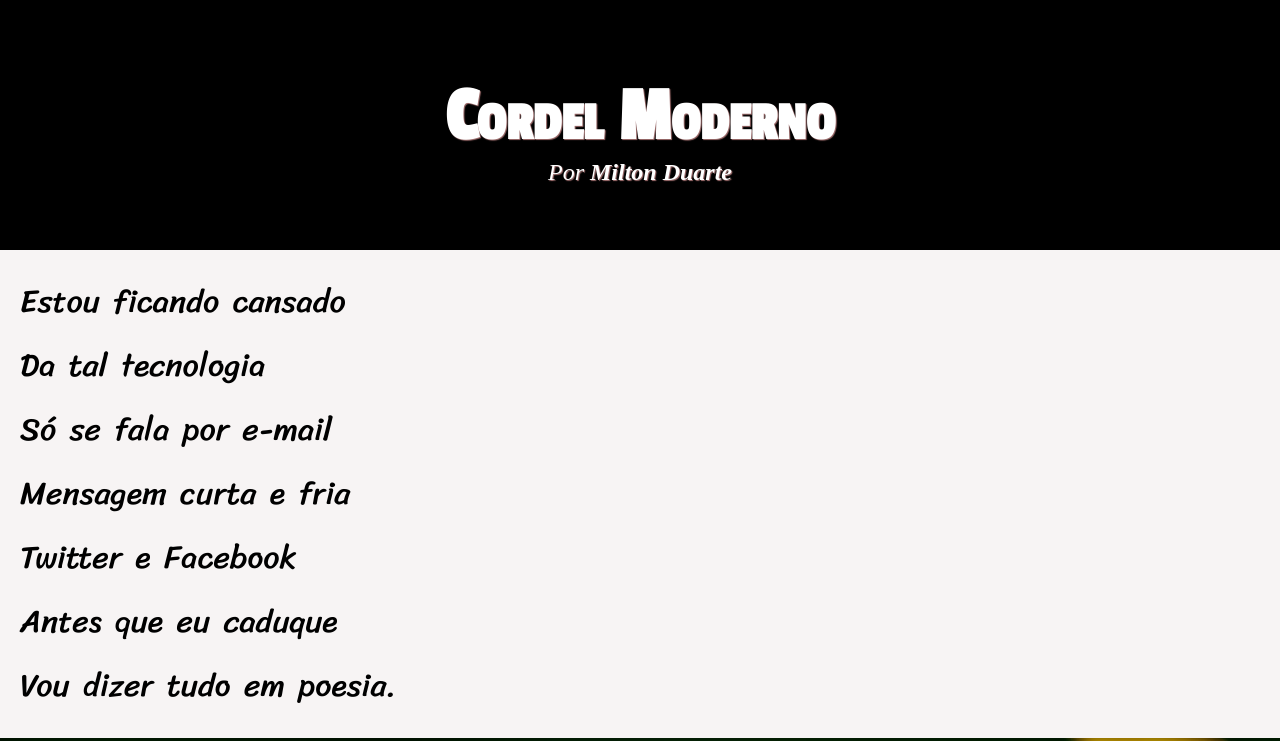
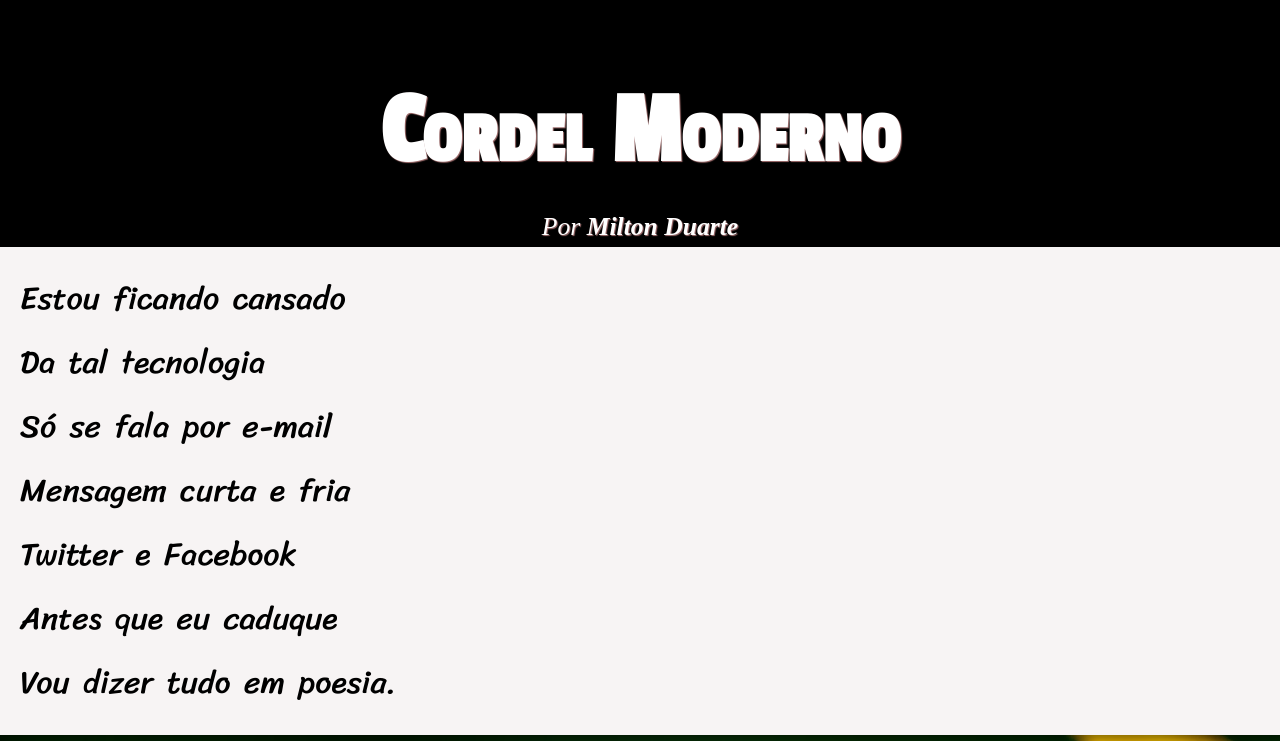
Before and after one commit to Matheusr5/projeto-poesia, a plain HTML site: page index.html in a window 1280 px wide. Shown: the top 741 px of the page. Drawn offline with Linux system fonts and the light colour scheme.

Commit message:
novos ajustes no header

```diff
--- a/style.css
+++ b/style.css
@@ -10,27 +10,30 @@ body{
 
 }
 header{
-    min-height: 175px;
+    min-height: 100px;
     background-color: black;
     text-align: center;
     color: white;
     padding-top: 75px;
+    font-size: 4vw;
 
 
 
 }
 h1{
     font-family: Passion one, sans-serif;
-    font-size: 4em;
     text-shadow: 1px 1px 1px rgb(163, 113, 113);
-    font-size: 6vw;
+
     font-variant: small-caps;
+
+
 
 }
 
 cite{
-    font-size: 1.5em;
+
     text-shadow: 1px 1px 1px rgb(163, 113, 113);
+    font-size: 2vw;
 
 }
 
```
